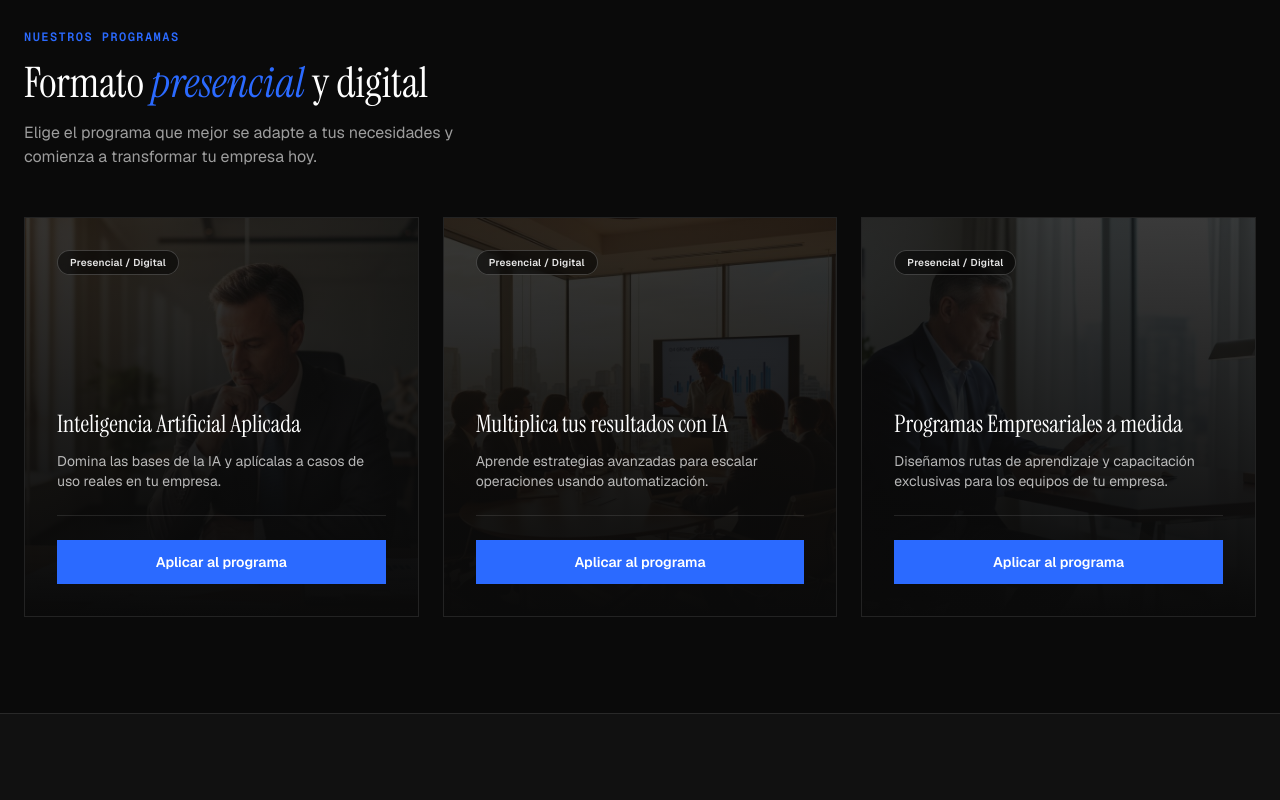
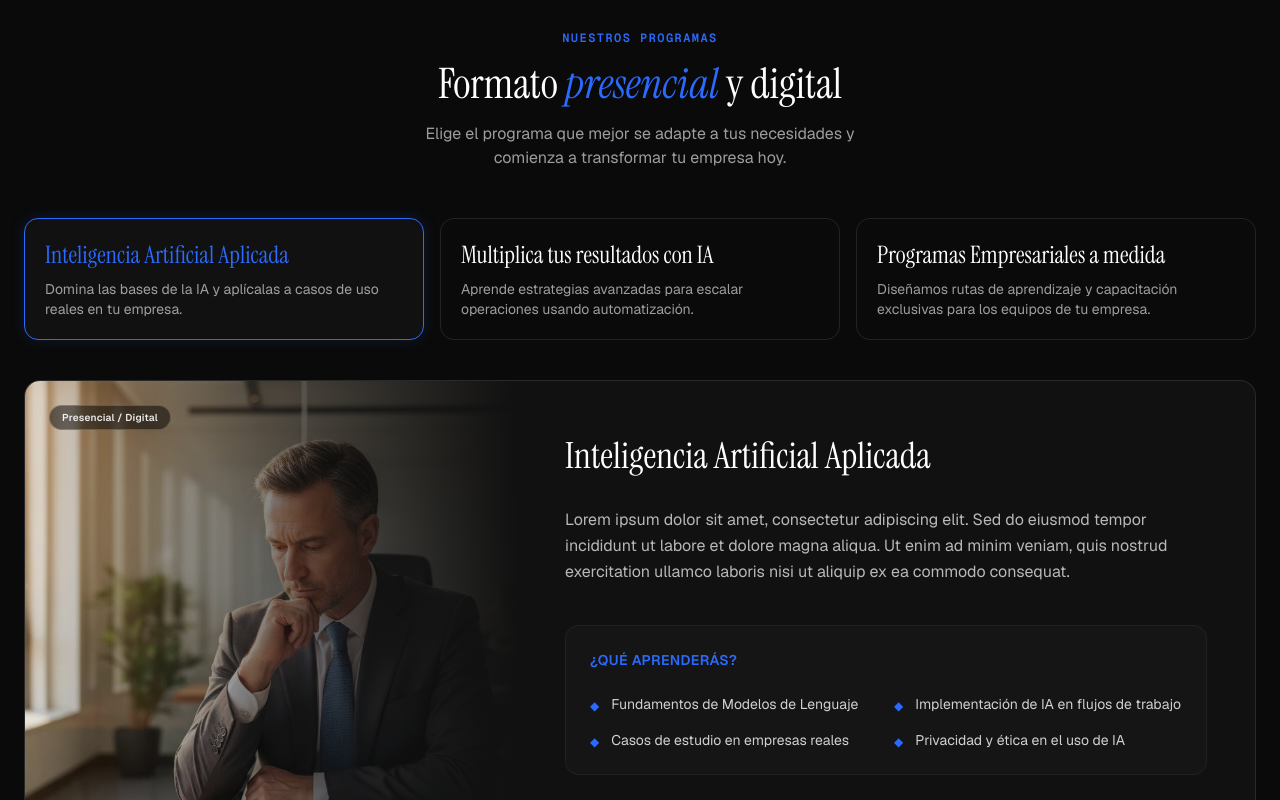
Before and after one commit to technetech/CursosTechnePagina, a React (Vite) app: page / in a window 1280 px wide. Shown: the part 1020-1820 px from the top of the page. Built offline with nearby package versions, Linux system fonts and the light colour scheme.

Commit message:
tarjetas programas

```diff
--- a/src/App.tsx
+++ b/src/App.tsx
@@ -1,8 +1,7 @@
 import Navbar from "./sections/Navbar";
 import Hero from "./sections/Hero";
 import LogoCarousel from "./sections/LogoCarousel";
-import ProximasFechas from "./sections/ProximasFechas";
-import DetallesCursos from "./sections/DetallesCursos";
+import ProgramasUnificados from "./sections/ProgramasUnificados";
 import Resultados from "./sections/Resultados";
 import RutaEstrategica from "./sections/RutaEstrategica";
 import Testimonios from "./sections/Testimonios";
@@ -17,8 +16,7 @@ function App() {
       <Navbar />
       <Hero />
       <LogoCarousel />
-      <ProximasFechas />
-      <DetallesCursos />
+      <ProgramasUnificados />
       <Resultados />
       <RutaEstrategica />
       <Testimonios />
--- /dev/null
+++ b/src/sections/ProgramasUnificados.tsx
@@ -0,0 +1,162 @@
+import { useState } from "react";
+import { motion, AnimatePresence } from "framer-motion";
+
+const unifiedCourses = [
+  {
+    id: 1,
+    title: "Inteligencia Artificial Aplicada",
+    shortDescription: "Domina las bases de la IA y aplícalas a casos de uso reales en tu empresa.",
+    description: "Lorem ipsum dolor sit amet, consectetur adipiscing elit. Sed do eiusmod tempor incididunt ut labore et dolore magna aliqua. Ut enim ad minim veniam, quis nostrud exercitation ullamco laboris nisi ut aliquip ex ea commodo consequat.",
+    modality: "Presencial / Digital",
+    image: "/images/module-1.jpg",
+    bullets: [
+      "Fundamentos de Modelos de Lenguaje",
+      "Implementación de IA en flujos de trabajo",
+      "Casos de estudio en empresas reales",
+      "Privacidad y ética en el uso de IA",
+    ],
+  },
+  {
+    id: 2,
+    title: "Multiplica tus resultados con IA",
+    shortDescription: "Aprende estrategias avanzadas para escalar operaciones usando automatización.",
+    description: "Duis aute irure dolor in reprehenderit in voluptate velit esse cillum dolore eu fugiat nulla pariatur. Excepteur sint occaecat cupidatat non proident, sunt in culpa qui officia deserunt mollit anim id est laborum.",
+    modality: "Presencial / Digital",
+    image: "/images/module-2.jpg",
+    bullets: [
+      "Automatización avanzada con agentes",
+      "Escalamiento de operaciones sin contratar más personal",
+      "Personalización de asistentes virtuales",
+      "Métricas de impacto y retorno de inversión",
+    ],
+  },
+  {
+    id: 3,
+    title: "Programas Empresariales a medida",
+    shortDescription: "Diseñamos rutas de aprendizaje y capacitación exclusivas para los equipos de tu empresa.",
+    description: "Creamos programas personalizados enfocados en las necesidades específicas de tu compañía, integrando a tus equipos en el uso estratégico y técnico de la inteligencia artificial para resolver problemas reales del negocio.",
+    modality: "Presencial / Digital",
+    image: "/images/module-3.jpg",
+    bullets: [
+      "Rutas de aprendizaje diseñadas para tus equipos",
+      "Proyectos aplicados a problemas internos de la empresa",
+      "Capacitación en herramientas de IA seleccionadas a medida",
+      "Seguimiento y evaluación del impacto en el negocio",
+    ],
+  },
+];
+
+export default function ProgramasUnificados() {
+  const [activeTab, setActiveTab] = useState(0);
+
+  const activeCourse = unifiedCourses[activeTab];
+
+  return (
+    <section id="programas" className="bg-[#0A0A0A] py-20 md:py-24 border-t border-white/10">
+      <div className="max-w-7xl mx-auto px-6">
+        {/* Header */}
+        <motion.div
+          initial={{ opacity: 0, y: 30 }}
+          whileInView={{ opacity: 1, y: 0 }}
+          viewport={{ once: true, margin: "-80px" }}
+          transition={{ duration: 0.6 }}
+          className="text-center mb-12"
+        >
+          <p className="font-mono text-xs font-semibold text-[#2B6AFF] tracking-[0.12em] mb-3 uppercase">
+            Nuestros programas
+          </p>
+          <h2 className="font-serif text-[28px] md:text-[42px] leading-tight mb-3">
+            <span className="text-white">Formato </span>
+            <span className="text-[#2B6AFF] italic">presencial</span>
+            <span className="text-white"> y digital</span>
+          </h2>
+          <p className="font-sans text-base text-white/60 max-w-[480px] mx-auto">
+            Elige el programa que mejor se adapte a tus necesidades y comienza a transformar tu empresa hoy.
+          </p>
+        </motion.div>
+
+        {/* Tabs */}
+        <div className="flex flex-col md:flex-row gap-4 mb-10">
+          {unifiedCourses.map((course, index) => (
+            <button
+              key={course.id}
+              onClick={() => setActiveTab(index)}
+              className={`flex-1 text-left p-5 rounded-xl border transition-all duration-300 ${
+                activeTab === index
+                  ? "bg-[#111] border-[#2B6AFF] shadow-[0_0_15px_rgba(43,106,255,0.15)]"
+                  : "bg-transparent border-white/10 hover:border-white/30 hover:bg-[#111]/50"
+              }`}
+            >
+              <h3 className={`font-serif text-xl md:text-2xl mb-2 transition-colors duration-300 ${activeTab === index ? "text-[#2B6AFF]" : "text-white"}`}>
+                {course.title}
+              </h3>
+              <p className="font-sans text-sm text-white/60 line-clamp-2">
+                {course.shortDescription}
+              </p>
+            </button>
+          ))}
+        </div>
+
+        {/* Content Area */}
+        <div className="bg-[#111] border border-white/10 rounded-2xl overflow-hidden relative min-h-[500px]">
+          <AnimatePresence mode="wait">
+            <motion.div
+              key={activeTab}
+              initial={{ opacity: 0, y: 20 }}
+              animate={{ opacity: 1, y: 0 }}
+              exit={{ opacity: 0, y: -20 }}
+              transition={{ duration: 0.4 }}
+              className="flex flex-col lg:flex-row h-full"
+            >
+              {/* Image Section */}
+              <div className="w-full lg:w-2/5 relative min-h-[300px] lg:min-h-full">
+                <img
+                  src={activeCourse.image}
+                  alt={activeCourse.title}
+                  className="absolute inset-0 w-full h-full object-cover"
+                />
+                <div className="absolute inset-0 bg-gradient-to-t from-[#111] via-transparent to-transparent lg:bg-gradient-to-r lg:from-transparent lg:via-[#111]/50 lg:to-[#111]" />
+                <span className="absolute top-6 left-6 inline-block px-3 py-1 rounded-full border border-white/20 bg-black/50 backdrop-blur-sm text-white/90 font-sans text-[10px] font-semibold tracking-wide">
+                  {activeCourse.modality}
+                </span>
+              </div>
+
+              {/* Info Section */}
+              <div className="w-full lg:w-3/5 p-8 md:p-12 flex flex-col justify-center relative z-10">
+                <h3 className="font-serif text-[28px] md:text-[36px] text-white mb-6">
+                  {activeCourse.title}
+                </h3>
+                <p className="font-sans text-base text-white/70 mb-10 leading-relaxed max-w-2xl">
+                  {activeCourse.description}
+                </p>
+
+                <div className="bg-[#151515] p-6 rounded-xl border border-white/5 mb-8">
+                  <h4 className="font-sans text-sm font-semibold text-[#2B6AFF] tracking-wide uppercase mb-6">
+                    ¿Qué aprenderás?
+                  </h4>
+                  <ul className="grid grid-cols-1 md:grid-cols-2 gap-4">
+                    {activeCourse.bullets.map((bullet, i) => (
+                      <li key={i} className="flex items-start gap-3">
+                        <span className="text-[#2B6AFF] mt-1 text-xs">&#9670;</span>
+                        <span className="font-sans text-sm text-white/80">{bullet}</span>
+                      </li>
+                    ))}
+                  </ul>
+                </div>
+
+                <div>
+                  <a
+                    href="#formulario"
+                    className="inline-flex font-sans text-sm font-semibold text-white bg-[#2B6AFF] hover:bg-[#1A5AF5] hover:-translate-y-px active:translate-y-0 px-8 py-3 rounded-full transition-all duration-200"
+                  >
+                    Inscribirse al programa
+                  </a>
+                </div>
+              </div>
+            </motion.div>
+          </AnimatePresence>
+        </div>
+      </div>
+    </section>
+  );
+}
```
